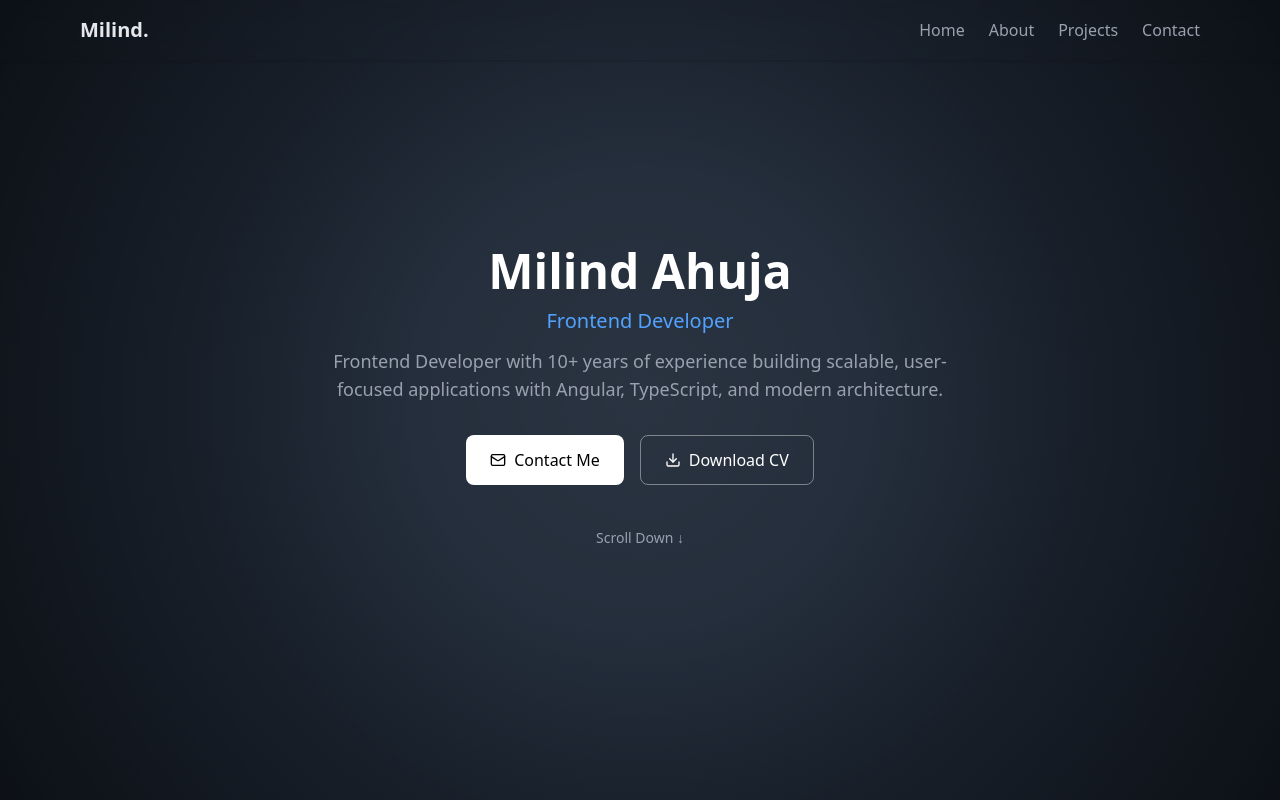
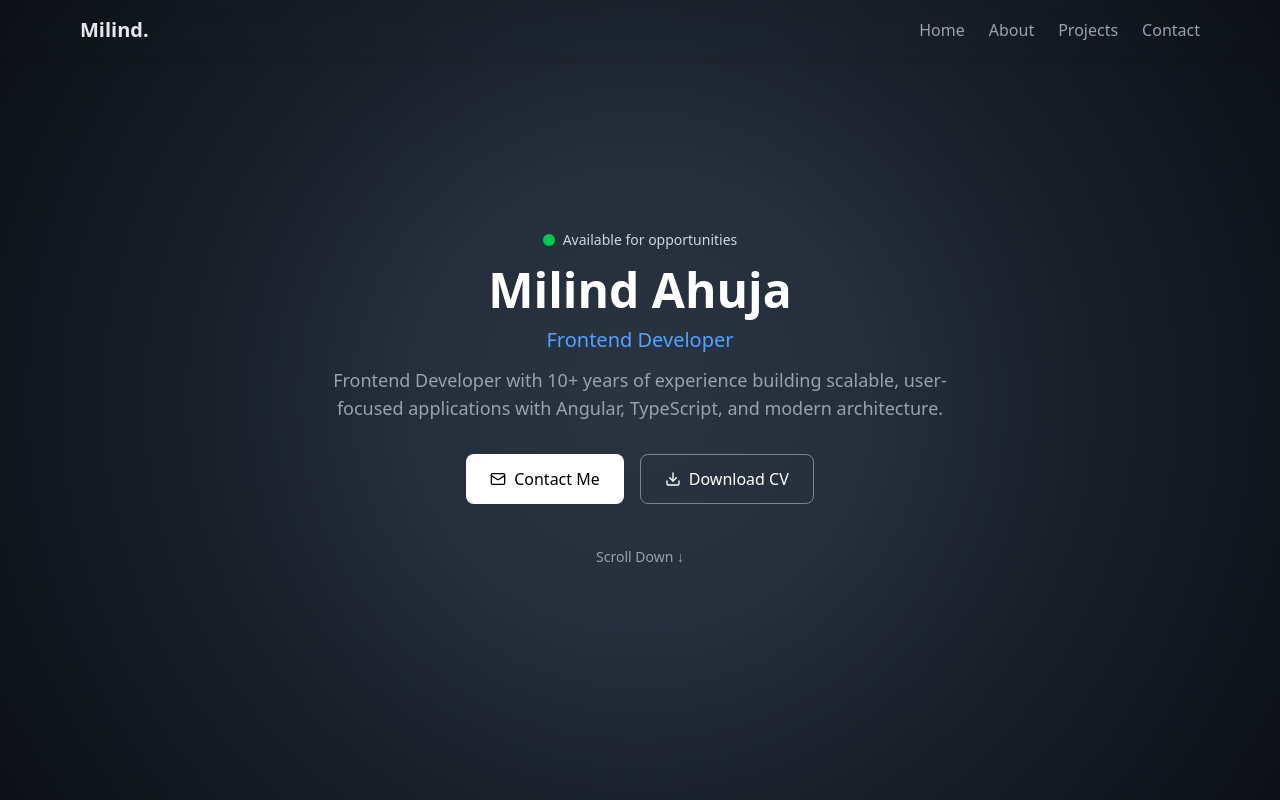
Before and after one commit to milindahuja/my-vue-portfolio, a Vue app: page / in a window 1280 px wide. Shown: the top 800 px of the page. Built offline with nearby package versions, Linux system fonts and the light colour scheme; no server answers.

Commit message:
Add status tab to HeroSection component indicating availability for opportunities

```diff
--- a/src/components/HeroSection.vue
+++ b/src/components/HeroSection.vue
@@ -19,6 +19,13 @@ import { Download, Mail } from 'lucide-vue-next'
 
     <!-- Content -->
     <div class="relative text-center max-w-2xl px-6">
+
+      <!-- Status Tab -->
+      <div class="inline-flex items-center justify-center gap-2 mb-4">
+        <span class="w-3 h-3 rounded-full bg-green-500"></span>
+        <span class="text-gray-300 text-sm font-medium">Available for opportunities</span>
+      </div>
+
       <h1 class="text-5xl font-bold mb-3 text-white">
         Milind Ahuja
       </h1>
```
